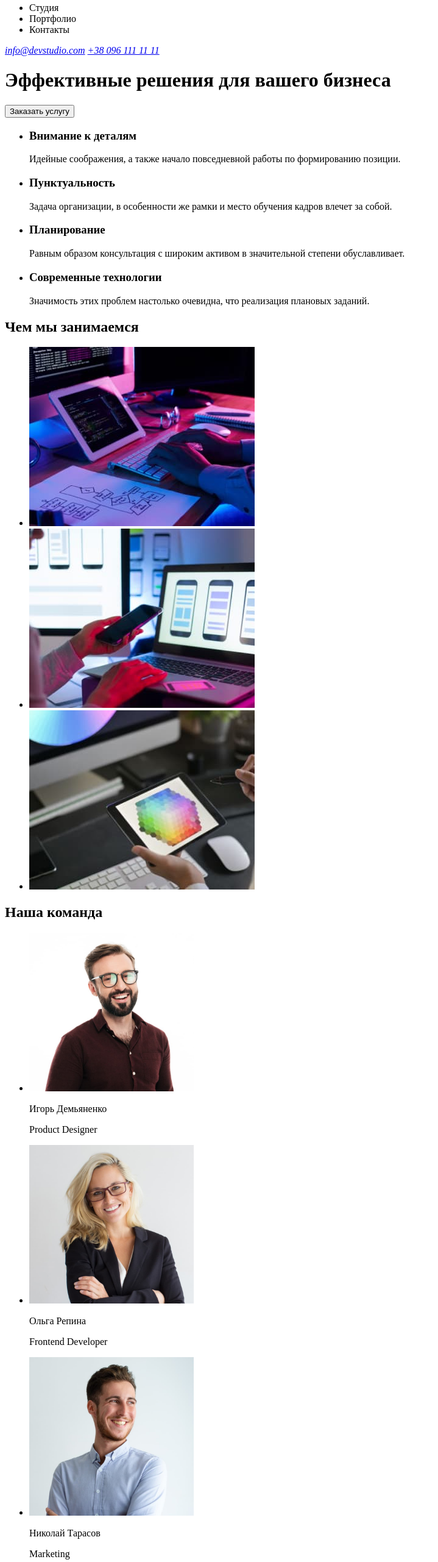
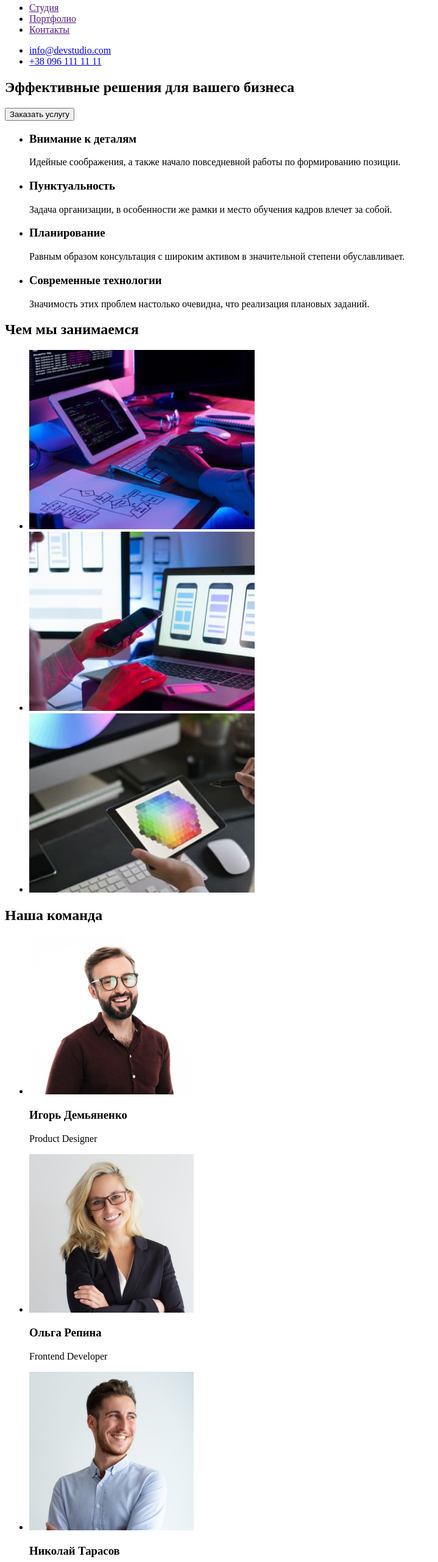
Before and after one commit to WishNyaSydorenkoO/goit-markup-hw-01, a plain HTML site: page index.html in a window 1280 px wide. Shown: the part 38-2600 px from the top of the page at 61% size, without its empty margins (0-719 px from the left). Drawn offline with Linux system fonts and the light colour scheme.

Commit message:
Update index.html

```diff
--- a/index.html
+++ b/index.html
@@ -11,20 +11,25 @@
             <a href="./index.html">WebStudio</a>
             <nav>
                 <ul>
-                    <li>Студия</li>
-                    <li>Портфолио</li>
-                    <li>Контакты</li>
+                    <li><a href="">Студия</a></li>
+                    <li><a href="">Портфолио</a></li>
+                    <li><a href="">Контакты</a></li>
                 </ul>
             </nav>
-            <address>
+            <ul>
+                <li>
                     <a href="mailto:info@devstudio.com">info@devstudio.com</a>
-                <a href="tel:+380961111111">+38 096 111 11 11</a>
-            </address>
+                </li>
+                <li><a href="tel:+380961111111">+38 096 111 11 11</a></li>
+            </ul>
         </header>
         <main>
+            <section>
                 <h1>Эффективные решения для вашего бизнеса</h1>
                 <button type="button">Заказать услугу</button>
+            </section>
             <section>
+                <h1 hidden>Наши преимущества</h1>
                 <ul>
                     <li>
                         <h3>Внимание к деталям</h3>
@@ -98,7 +103,7 @@
                             width="270"
                             height="260"
                         />
-                        <p>Игорь Демьяненко</p>
+                        <h3>Игорь Демьяненко</h3>
                         <p lang="en">Product Designer</p>
                     </li>
                     <li>
@@ -108,7 +113,7 @@
                             width="270"
                             height="260"
                         />
-                        <p>Ольга Репина</p>
+                        <h3>Ольга Репина</h3>
                         <p lang="en">Frontend Developer</p>
                     </li>
                     <li>
@@ -118,7 +123,7 @@
                             width="270"
                             height="260"
                         />
-                        <p>Николай Тарасов</p>
+                        <h3>Николай Тарасов</h3>
                         <p lang="en">Marketing</p>
                     </li>
                     <li>
@@ -128,23 +133,31 @@
                             width="270"
                             height="260"
                         />
-                        <p>Михаил Ермаков</p>
+                        <h3>Михаил Ермаков</h3>
                         <p lang="en">UI Designer</p>
                     </li>
                 </ul>
             </section>
         </main>
         <footer>
+            <a href="./index.html">WebStudio</a>
             <address>
-                <a href="./index.html">WebStudio</a>
+                <ul>
+                    <li>
                         <a
                             href="https://goo.gl/maps/2nXWbxgtpH25qz2GA"
                             target="_blank"
                             rel="noreferrer noopener"
                             >г. Киев, пр-т Леси Украинки, 26</a
                         >
-                <a href="mailto:info@devstudio.com">info@devstudio.com</a>
-                <a href="tel:+380961111111">+38 096 111 11 11</a>
+                    </li>
+                    <li>
+                        <a href="mailto:info@devstudio.com"
+                            >info@devstudio.com</a
+                        >
+                    </li>
+                    <li><a href="tel:+380961111111">+38 096 111 11 11</a></li>
+                </ul>
             </address>
         </footer>
     </body>
```
Lines whose indentation alone changed are shown as unchanged.
